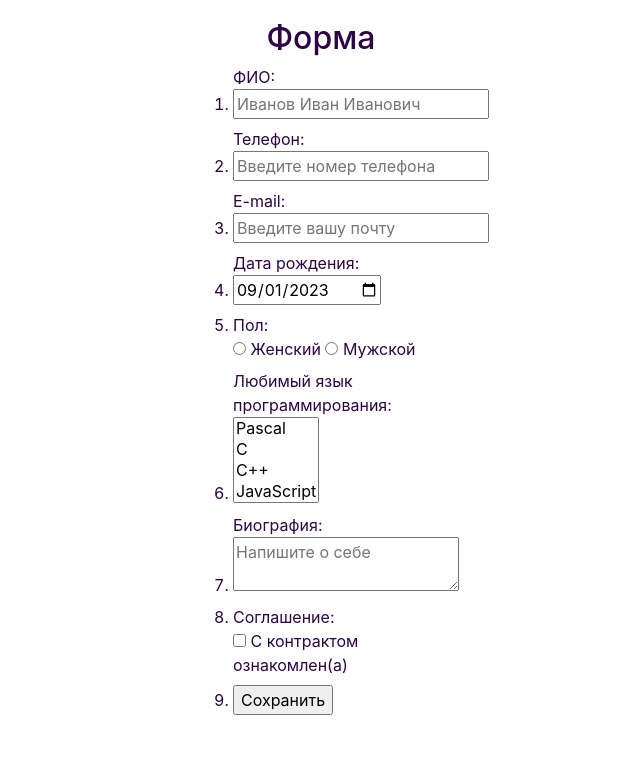
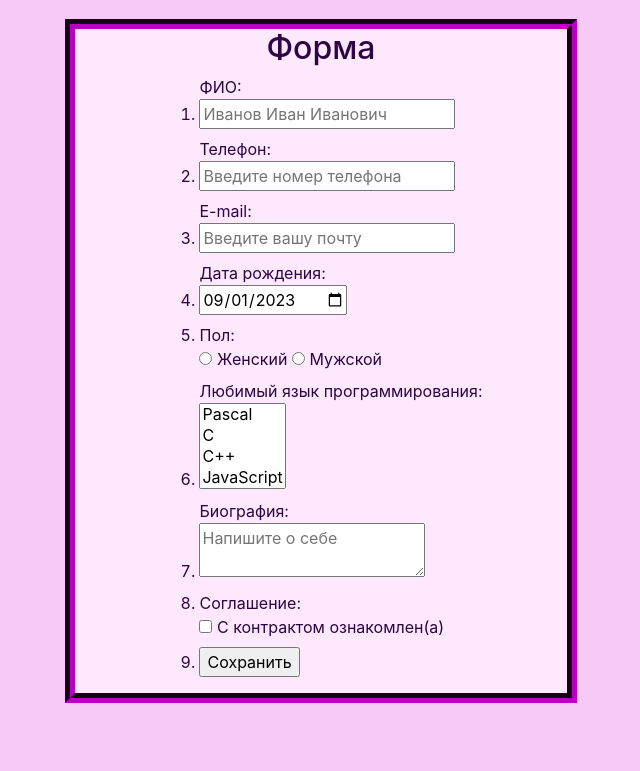
Before and after one commit to TanyaOvs/Web_second_semestr, a PHP site: page / in a window 1280 px wide. Shown: the part 321-1092 px from the top of the page, without its empty margins (319-959 px from the left). After the commit the page ends 1024 px from the top, so only its background shows below. Run offline with PHP 8.4, Linux system fonts and the light colour scheme.

Commit message:
Update style.css

```diff
--- a/3/style.css
+++ b/3/style.css
@@ -1,5 +1,19 @@
+.main_header{
+    width: 100%;
+    background-color:#68006C;
+}
+.header_name{
+    color:azure;
+    font: small-caps bold 1.2rem sans-serif;
+    font-size: 36px;
+}
+
+#kitty_id{
+    margin-left: 10px;
+}
+
 body{
-    background-color: black;
+    background-color: #F7C9F7!important;
 }
 
 body h2{
@@ -9,9 +23,11 @@ body h2{
 
 .form{
     display: flex;
-    /*background-color: pink;*/
     flex-direction: column;
-    margin: 40px 40%;
+    align-items: center;
+    margin: 40px 30%;
+    border: 10px groove #68006C;
+    background: #FDE8FD;
 }
 
 .form ol li{
```
